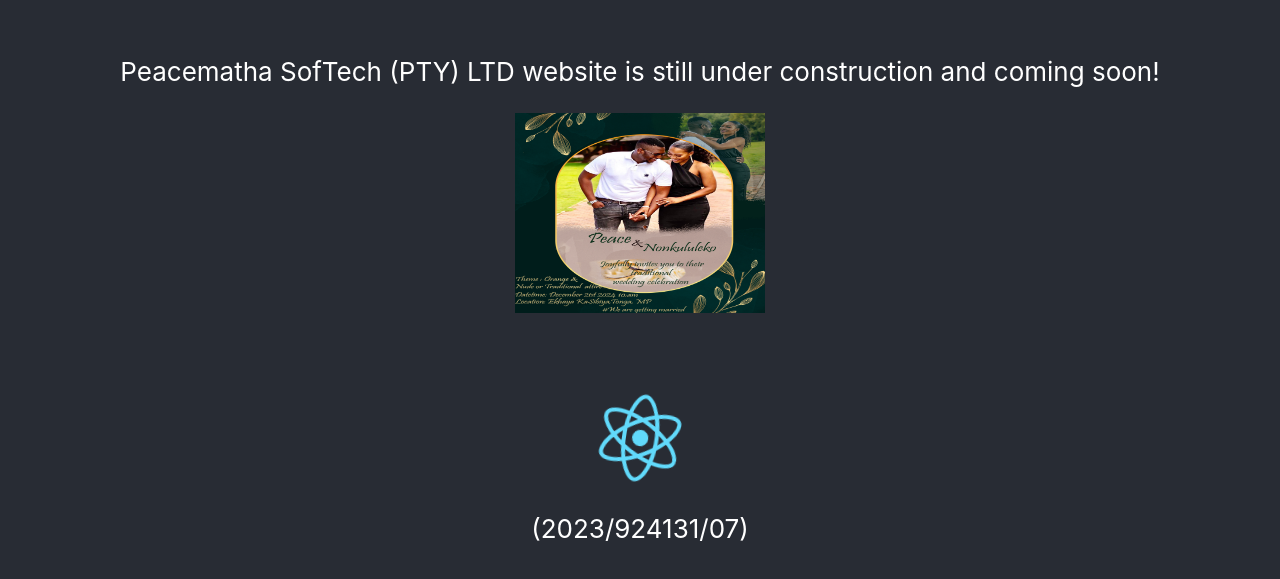
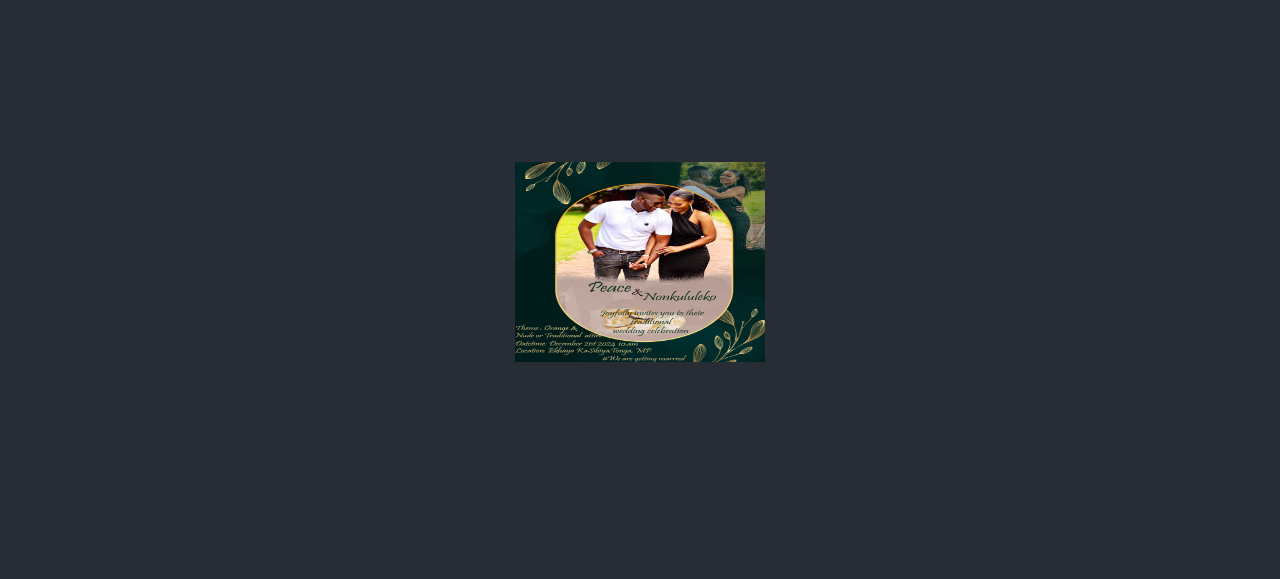
Before and after one commit to peacematha/PeaceMatha_SofTech, a React (Create React App) app: page / in a window 1280 px wide. Shown: the part 113-692 px from the top of the page. Built offline with nearby package versions, Linux system fonts and the light colour scheme.

Commit message:
Update App.js

```diff
--- a/src/App.js
+++ b/src/App.js
@@ -5,11 +5,7 @@
   return (
     <div className="App">
       <header className="App-header">
-      <p>Peacematha SofTech (PTY) LTD website is still under construction and coming soon!</p>
-
         <img style={{ width: 250, height: 200 ,paddingBottom:50}} src={require('./images/Lobola_Invitation.jpg')} alt="React Logo" />
-        <img style={{ width: 150, height: 150, paddingup:50 }} src={logo} className="App-logo" alt="logo" />
-       <h9>(2023/924131/07)</h9>
       </header>
     </div>
 
```
